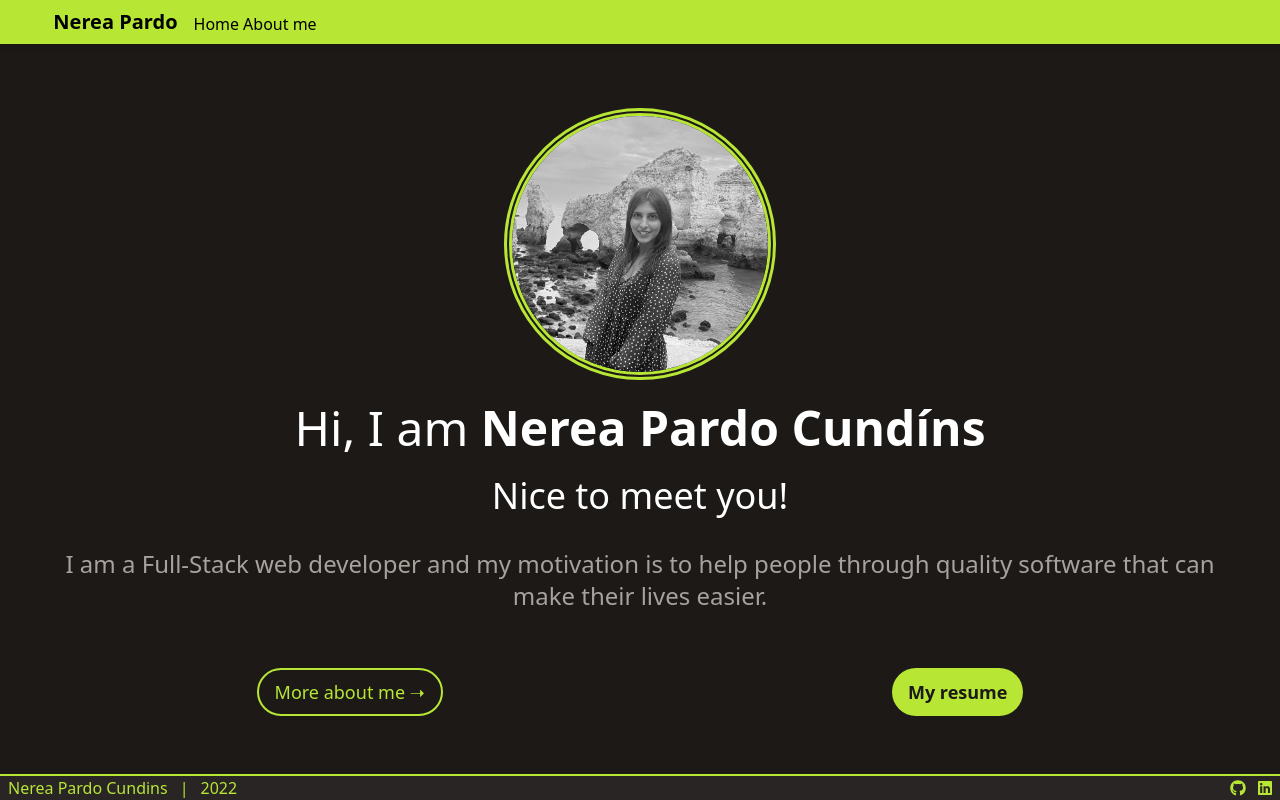
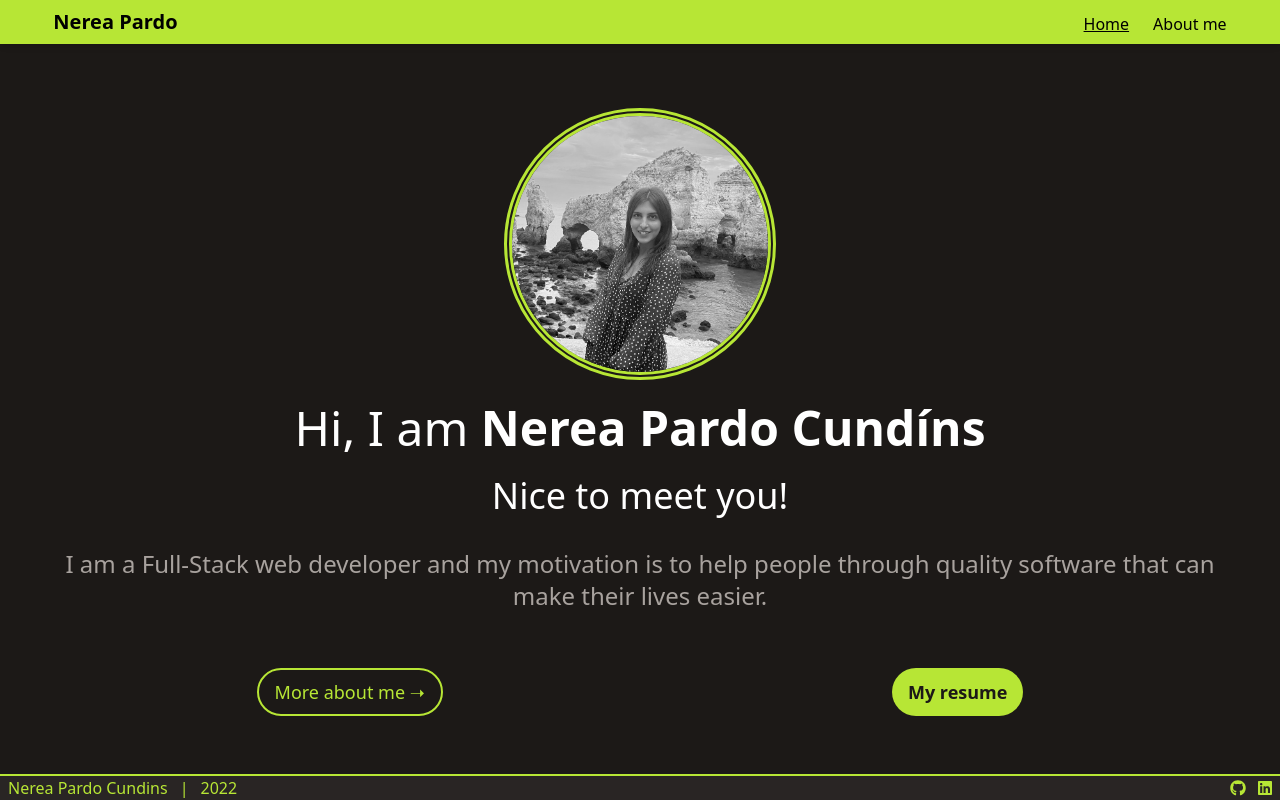
Before and after one commit to nereapardo/nerea.pardo, a Next.js app: page / in a window 1280 px wide. Built offline with nearby package versions, Linux system fonts and the light colour scheme.

Commit message:
add custom navlink + fix navbar styles

```diff
--- /dev/null
+++ b/components/atoms/nav-link/NavLink.js
@@ -0,0 +1,19 @@
+import { useRouter } from "next/router";
+import Link from "next/link";
+
+const NavLink = ({ href, exact, children, ...props }) => {
+  const { pathname } = useRouter();
+  const isActive = exact ? pathname === href : pathname.startsWith(href);
+
+  if (isActive) {
+    props.className = "underline";
+    console.log("is active");
+  }
+
+  return (
+    <Link href={href}>
+      <a {...props}>{children}</a>
+    </Link>
+  );
+};
+export default NavLink;
--- /dev/null
+++ b/components/atoms/nav-link/index.js
@@ -0,0 +1 @@
+export { default } from "./NavLink";
--- a/components/organisms/navbar/Navbar.js
+++ b/components/organisms/navbar/Navbar.js
@@ -1,7 +1,8 @@
-import Link from "next/link";
 import { useState } from "react";
 import { useRouter } from "next/router";
 import { Router } from "react-router";
+import NavLink from "components/atoms/nav-link";
+import Link from "components/atoms/link";
 
 const Navbar = () => {
   const router = useRouter();
@@ -13,37 +14,20 @@ const Navbar = () => {
   return (
     <>
       <nav className="bg-neon top-0 left-0 right-0 sticky z-50 shadow-md py-2">
-        <div className="w-11/12 mx-auto ">
-          {/* Web header */}
-          <div className="flex justify-between">
-            {/* Left container */}
-            <div className="flex space-x-4">
-              {/* Logo */}
+        <div className="w-11/12 mx-auto flex justify-between">
           <div>
-                <Link
-                  href="/"
-                  className="flex items-end pr-2 text-gray-700 hover:text-gray-900"
-                >
-                  <span className="text-purple-light-background font-extrabold text-xl mb-1">
+            <Link href="/" type="unstyled" className="font-bold text-xl mb-1">
               Nerea Pardo
-                  </span>
             </Link>
           </div>
           {/* Left navbar */}
-              <div className="hidden md:flex items-end space-x-1">
-                <Link
-                  href="/"
-                  className="py-5 px-3 text-gray-light hover:text-purple-light-background hover:underline"
-                >
+          <div className="hidden md:flex items-end space-x-6">
+            <NavLink href="/" exact className="">
               Home
-                </Link>
-                <Link
-                  href="/about-me"
-                  className="py-5 px-3 text-gray-light hover:text-purple-light-background hover:underline"
-                >
+            </NavLink>
+            <NavLink href="/about-me" exact>
               About me
-                </Link>
-              </div>
+            </NavLink>
           </div>
           {/* Mobile btn */}
           <div className="md:hidden flex items-center">
@@ -62,7 +46,6 @@ const Navbar = () => {
                 />
               </svg>
             </button>
-            </div>
           </div>
         </div>
         {showMobileMenu && (
```
Lines whose indentation alone changed are shown as unchanged.
